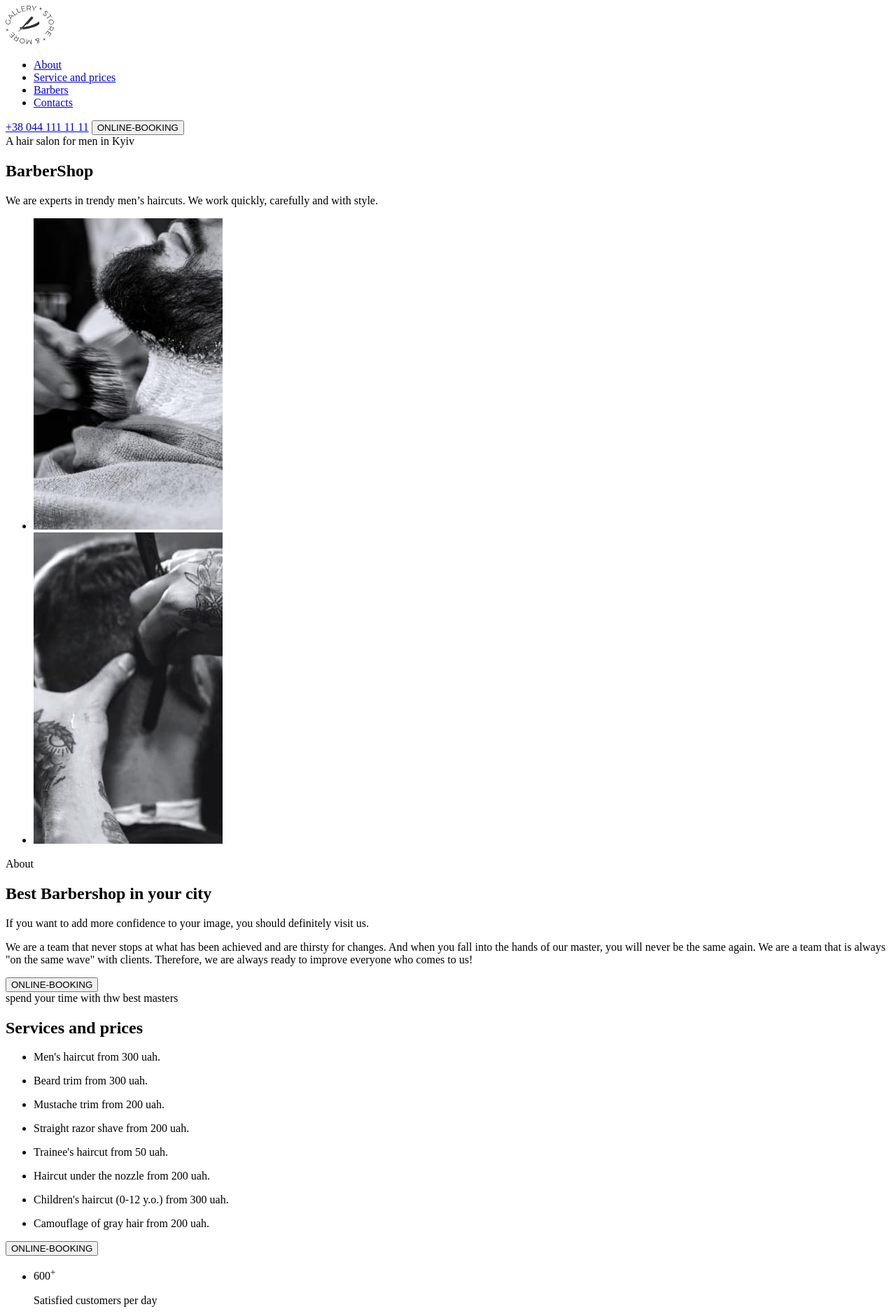
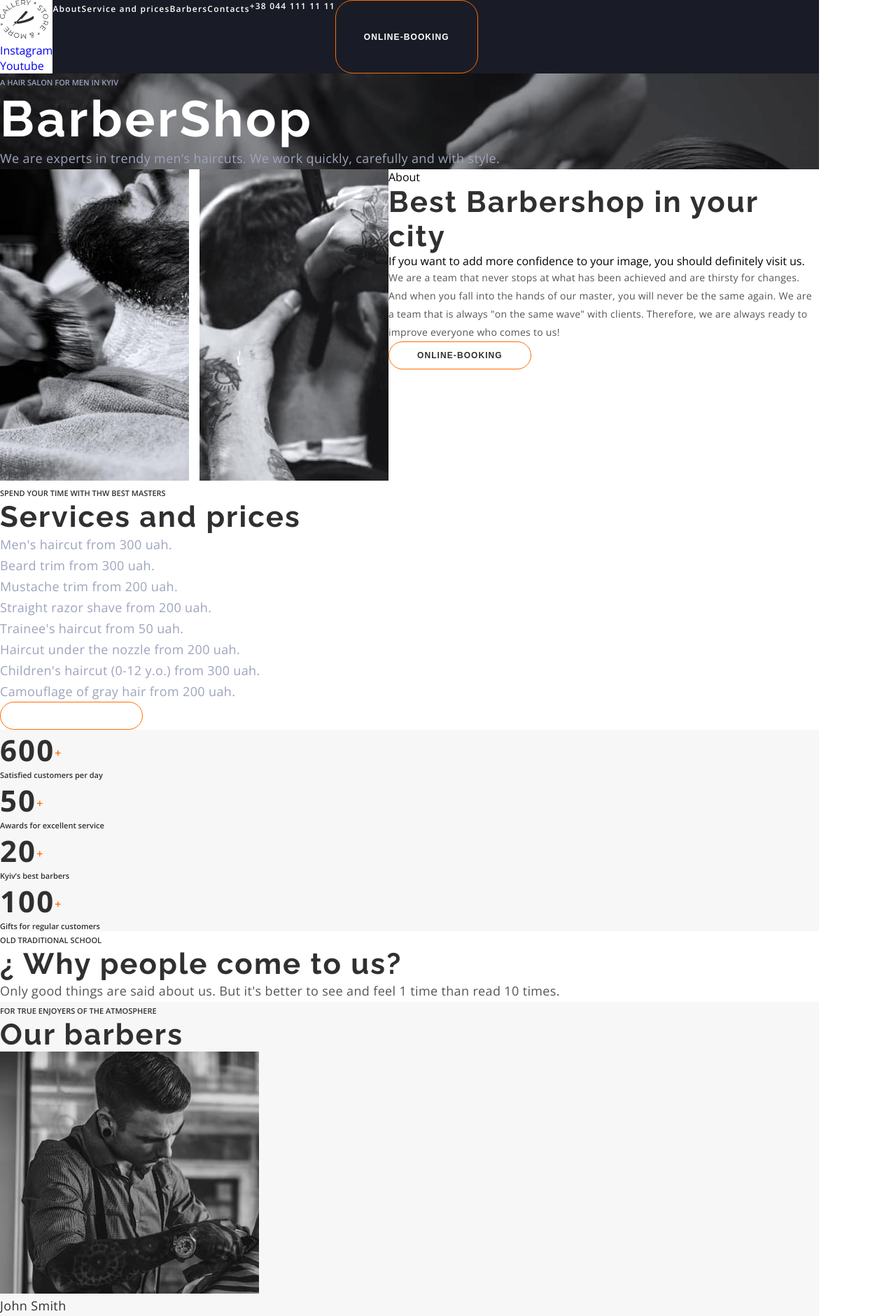
Before and after one commit to katerynazhvanko/barbershop, a plain HTML site: page index.html in a window 1280 px wide. Shown: the top 1881 px of the page at 70% size. Drawn offline with nearby package versions, Linux system fonts and the light colour scheme.

Commit message:
second commit
add color and text-decoration

```diff
--- /dev/null
+++ b/css/styles.css
@@ -0,0 +1,290 @@
+:root {
+  --main-bg: #ffffff;
+  --second-bg: #f7f7f7;
+  --cover-bg: #191c26;
+  --hover: #ff6c00;
+  --title-light: #303030;
+  --title-dark: #ffffff;
+  --sub-title: #555555;
+  --up-title: #9da4bd;
+  --text-dark: #9da4bd;
+}
+* {
+  margin: 0;
+  padding: 0;
+}
+body {
+  width: 1170px;
+  background-color: var(--main-bg);
+  font-family: "Open Sans", sans-serif;
+  line-height: normal;
+  word-wrap: break-word;
+}
+ul {
+  list-style: none;
+}
+a {
+  text-decoration: none;
+}
+h1,
+h2,
+h3 {
+  margin: 0;
+}
+.visually-hidden {
+  position: absolute;
+  width: 1px;
+  height: 1px;
+  margin: -1px;
+  border: 0;
+  padding: 0;
+  white-space: nowrap;
+  -webkit-clip-path: inset(100%);
+  clip-path: inset(100%);
+  clip: rect(0 0 0 0);
+  overflow: hidden;
+}
+.btn {
+  background-color: transparent;
+  border-radius: 25px;
+  border: 1px solid var(--hover);
+  color: var(--title-dark);
+  padding: 12px 40px;
+  cursor: pointer;
+
+  font-size: 12px;
+  font-weight: 600;
+  text-transform: uppercase;
+  letter-spacing: 1.08px;
+}
+.btn:hover,
+.btn:focus {
+  background-color: var(--hover);
+  border-color: transparent;
+}
+.title {
+  color: var(--title-light);
+  font-size: 42px;
+  font-family: Raleway;
+  font-weight: 700;
+  letter-spacing: 2.1px;
+}
+.suptitle {
+  color: var(--title-light);
+  font-size: 11px;
+  font-weight: 600;
+  text-transform: uppercase;
+}
+
+/* HEADER */
+.header {
+  display: flex;
+  background-color: #191c26;
+}
+.sidebar {
+  display: flex;
+  flex-direction: column;
+  background-color: var(--main-bg);
+}
+.nav {
+  display: flex;
+}
+.nav-list {
+  display: flex;
+}
+.nav-item {
+}
+.nav-link {
+  color: var(--title-dark);
+  font-size: 12px;
+  font-weight: 600;
+  letter-spacing: 1.2px;
+}
+.nav-link:hover,
+.nav-link:focus {
+  color: var(--hover);
+}
+.header-contact {
+  color: var(--main-bg);
+  font-size: 12px;
+  font-weight: 600;
+  letter-spacing: 1.2px;
+  text-transform: uppercase;
+}
+/* HERO */
+.hero {
+  background-image: url(../images/heroslider1-1x.jpg);
+  background-size: cover;
+}
+.hero .suptitle {
+  color: var(--up-title);
+}
+.hero-title {
+  color: var(--title-dark);
+  font-size: 72px;
+  font-family: Raleway;
+  font-weight: 700;
+  letter-spacing: 3.6px;
+}
+.hero-text {
+  color: var(--text-dark);
+  font-size: 18px;
+  font-weight: 400;
+  line-height: 1.6666;
+  letter-spacing: 0.36px;
+  word-wrap: break-word;
+}
+
+/* ABOUT */
+.about {
+  display: flex;
+}
+.about-list {
+  display: flex;
+  gap: 15px;
+}
+.about-item {
+}
+.about-title {
+}
+.about-subtitle {
+  color: var(--sub-title);
+  font-size: 18px;
+  font-weight: 400;
+  line-height: 1.6666;
+  letter-spacing: 0.36px;
+}
+.about-text {
+  color: var(--sub-title);
+  font-size: 14px;
+  font-weight: 400;
+  line-height: 1.8571;
+  letter-spacing: 0.28px;
+}
+.text-btn {
+  color: var(--title-light);
+}
+/* SERVICE AND PRICE */
+.service {
+}
+.service-title {
+}
+.service-list {
+}
+.service-item {
+}
+.service-text {
+  color: var(--text-dark);
+  font-size: 18px;
+  font-weight: 400;
+  line-height: 30px;
+  letter-spacing: 0.36px;
+  word-wrap: break-word;
+}
+/* ADVANTAGES */
+.advantages {
+}
+.advantages-list {
+}
+.advantages-item {
+  background-color: var(--second-bg);
+}
+.advantages-number {
+  color: var(--title-light);
+  font-size: 42px;
+  font-weight: 700;
+  letter-spacing: 2.1px;
+  word-wrap: break-word;
+}
+.advantages-plus {
+  color: var(--hover);
+  font-size: 16px;
+  font-weight: 600;
+}
+.advantages-text {
+  color: var(--title-light);
+  font-size: 11px;
+  font-weight: 600;
+}
+.advantages-info {
+}
+.advantages-title {
+  color: var(--title-light);
+  font-size: 42px;
+  font-family: Raleway;
+  font-weight: 700;
+  letter-spacing: 2.1px;
+}
+.advantages-describe {
+  color: var(--sub-title);
+  font-size: 18px;
+  font-family: Open Sans;
+  font-weight: 400;
+  line-height: 1.6666;
+  letter-spacing: 0.36px;
+}
+/* TEAM */
+.team {
+  background-color: var(--second-bg);
+}
+.team-title {
+}
+.team-list {
+}
+.team-item {
+}
+.team-name {
+  color: var(--title-light);
+  font-size: 18px;
+  font-weight: 400;
+  letter-spacing: 0.36px;
+}
+.team-level {
+  color: var(--hover);
+  font-size: 14px;
+  font-weight: 400;
+  letter-spacing: 0.28px;
+}
+.team-subscribe-list {
+}
+.team-subscribe-item {
+}
+.team-subscribe-link {
+}
+
+/* PORTFOLIO */
+.portfolio {
+}
+.portfolio-list {
+  display: flex;
+  gap: 15px;
+}
+.portfolio-item {
+}
+/* BOOKING + CONTACTS */
+.information {
+  display: flex;
+}
+.booking {
+  background-color: var(--cover-bg);
+}
+.contacts {
+  background: url(../images/contact1x.jpg),
+    lightgray -170.29px 0px / 123.004% 100% no-repeat;
+  /* background-image: url(../images/contact1x.jpg);
+  background-size: cover;
+  box-shadow: 0px 4px 4px 0px rgba(0, 0, 0, 0.25); */
+}
+.contacts-title {
+}
+.title {
+}
+.contacts-list {
+}
+.contacts-item {
+}
+/* ONLINE-BOOKING */
+
+/* CONTACTS */
+
+/* FOOTER */
--- a/index.html
+++ b/index.html
@@ -3,190 +3,245 @@
   <head>
     <meta charset="UTF-8" />
     <meta name="viewport" content="width=device-width, initial-scale=1.0" />
+    <link rel="stylesheet" href="./css/styles.css" />
+    <link rel="preconnect" href="https://fonts.googleapis.com" />
+    <link rel="preconnect" href="https://fonts.gstatic.com" crossorigin />
+    <link
+      href="https://fonts.googleapis.com/css2?family=Open+Sans:wght@400;600;700&family=Raleway:wght@700&display=swap"
+      rel="stylesheet"
+    />
     <title>Barbershop</title>
   </head>
   <body>
-    <header>
+    <header class="header">
+      <div class="sidebar">
         <a href="#"><img src="./images/Logo.svg" alt="logo" /></a>
-      <nav>
-        <ul>
-          <li><a href="#">About</a></li>
-          <li><a href="#">Service and prices</a></li>
-          <li><a href="#">Barbers</a></li>
-          <li><a href="#">Contacts</a></li>
+        <a href="#" class="subscribe-link">Instagram</a>
+        <a href="#" class="subscribe-link">Youtube</a>
+      </div>
+      <nav class="nav">
+        <ul class="nav-list">
+          <li class="nav-item"><a href="#" class="nav-link">About</a></li>
+          <li class="nav-item">
+            <a href="#" class="nav-link">Service and prices</a>
+          </li>
+          <li class="nav-item"><a href="#" class="nav-link">Barbers</a></li>
+          <li class="nav-item"><a href="#" class="nav-link">Contacts</a></li>
         </ul>
-        <a href="tel:+380441111111">+38 044 111 11 11</a>
-        <button type="button">ONLINE-BOOKING</button>
+        <a href="tel:+380441111111" class="header-contact">+38 044 111 11 11</a>
+        <button type="button" class="btn">ONLINE-BOOKING</button>
       </nav>
     </header>
     <main>
       <section class="hero">
-        <span>A hair salon for men in Kyiv</span>
-        <h1>BarberShop</h1>
-        <p>
+        <span class="suptitle">A hair salon for men in Kyiv</span>
+        <h1 class="hero-title">BarberShop</h1>
+        <p class="hero-text">
           We are experts in trendy men’s haircuts. We work quickly, carefully
           and with style.
         </p>
       </section>
       <section class="about">
-        <ul>
-          <li><img src="./images/img1.jpg" alt="head" /></li>
-          <li><img src="./images/img2.jpg" alt="head" /></li>
+        <ul class="about-list">
+          <li class="about-item"><img src="./images/img1.jpg" alt="head" /></li>
+          <li class="about-item"><img src="./images/img2.jpg" alt="head" /></li>
         </ul>
-        <span>About</span>
-        <h2>Best Barbershop in your city</h2>
-        <p>
+        <div>
+          <span class="about-suptitle">About</span>
+          <h2 class="about-title title">Best Barbershop in your city</h2>
+          <p class="subtitle">
             If you want to add more confidence to your image, you should
             definitely visit us.
           </p>
-        <p>
+          <p class="about-text">
             We are a team that never stops at what has been achieved and are
             thirsty for changes. And when you fall into the hands of our master,
-          you will never be the same again. We are a team that is always "on the
-          same wave" with clients. Therefore, we are always ready to improve
-          everyone who comes to us!
+            you will never be the same again. We are a team that is always "on
+            the same wave" with clients. Therefore, we are always ready to
+            improve everyone who comes to us!
           </p>
-        <button type="button">ONLINE-BOOKING</button>
+          <button type="button" class="btn text-btn">ONLINE-BOOKING</button>
+        </div>
       </section>
       <section class="service">
-        <span>spend your time with thw best masters</span>
-        <h2>Services and prices</h2>
-        <ul>
-          <li>
-            <p>Men's haircut <span>from 300 uah.</span></p>
+        <span class="suptitle">spend your time with thw best masters</span>
+        <h2 class="service-title title">Services and prices</h2>
+        <ul class="service-list">
+          <li class="service-item">
+            <p class="service-text">Men's haircut <span>from 300 uah.</span></p>
           </li>
-          <li>
-            <p>Beard trim <span>from 300 uah.</span></p>
+          <li class="service-item">
+            <p class="service-text">Beard trim <span>from 300 uah.</span></p>
           </li>
-          <li>
-            <p>Mustache trim <span>from 200 uah.</span></p>
+          <li class="service-item">
+            <p class="service-text">Mustache trim <span>from 200 uah.</span></p>
           </li>
-          <li>
-            <p>Straight razor shave <span>from 200 uah.</span></p>
+          <li class="service-item">
+            <p class="service-text">
+              Straight razor shave <span>from 200 uah.</span>
+            </p>
           </li>
         </ul>
-        <ul>
-          <li>
-            <p>Trainee's haircut <span>from 50 uah.</span></p>
+        <ul class="service-list">
+          <li class="service-item">
+            <p class="service-text">
+              Trainee's haircut <span>from 50 uah.</span>
+            </p>
           </li>
-          <li>
-            <p>Haircut under the nozzle <span>from 200 uah.</span></p>
+          <li class="service-item">
+            <p class="service-text">
+              Haircut under the nozzle <span>from 200 uah.</span>
+            </p>
           </li>
-          <li>
-            <p>Children's haircut (0-12 y.o.) <span>from 300 uah.</span></p>
+          <li class="service-item">
+            <p class="service-text">
+              Children's haircut (0-12 y.o.) <span>from 300 uah.</span>
+            </p>
           </li>
-          <li>
-            <p>Camouflage of gray hair <span>from 200 uah.</span></p>
+          <li class="service-item">
+            <p class="service-text">
+              Camouflage of gray hair <span>from 200 uah.</span>
+            </p>
           </li>
         </ul>
-        <button type="button">ONLINE-BOOKING</button>
+        <button type="button" class="btn">ONLINE-BOOKING</button>
       </section>
-      <section class="advanteges">
-        <ul>
-          <li>
-            <span>600</span><sup>+</sup>
-            <p>Satisfied customers per day</p>
+      <section class="advantages">
+        <ul class="advantages-list">
+          <li class="advantages-item">
+            <span class="advantages-number">600</span
+            ><sup class="advantages-plus">+</sup>
+            <p class="advantages-text">Satisfied customers per day</p>
           </li>
-          <li>
-            <span>50</span><sup>+</sup>
-            <p>Awards for excellent service</p>
+          <li class="advantages-item">
+            <span class="advantages-number">50</span
+            ><sup class="advantages-plus">+</sup>
+            <p class="advantages-text">Awards for excellent service</p>
           </li>
-          <li>
-            <span>20</span><sup>+</sup>
-            <p>Kyiv’s best barbers</p>
+          <li class="advantages-item">
+            <span class="advantages-number">20</span
+            ><sup class="advantages-plus">+</sup>
+            <p class="advantages-text">Kyiv’s best barbers</p>
           </li>
-          <li>
-            <span>100</span><sup>+</sup>
-            <p>Gifts for regular customers</p>
+          <li class="advantages-item">
+            <span class="advantages-number">100</span
+            ><sup class="advantages-plus">+</sup>
+            <p class="advantages-text">Gifts for regular customers</p>
           </li>
         </ul>
-        <div>
-          <span>old traditional school</span>
-          <h2><span>&iquest;</span> Why people come to us?</h2>
-          <p>
+        <div class="advantages-info">
+          <span class="suptitle">old traditional school</span>
+          <h2 class="advantages-title title">
+            <span>&iquest;</span> Why people come to us?
+          </h2>
+          <p class="advantages-describe">
             Only good things are said about us. But it's better to see and feel
             1 time than read 10 times.
           </p>
         </div>
       </section>
       <section class="team">
-        <span>For true enjoyers of the atmosphere</span>
-        <h2>Our barbers</h2>
-        <ul>
-          <li>
+        <span class="suptitle">For true enjoyers of the atmosphere</span>
+        <h2 class="team-title title">Our barbers</h2>
+        <ul class="team-list">
+          <li class="team-item">
             <img src="./images/team1-1x.jpg" alt="barber with tattoo" />
-            <h3>John Smith</h3>
-            <p>Extreme Barber</p>
-            <ul>
-              <li><a href="#"></a></li>
-              <li><a href="#"></a></li>
-              <li><a href="#"></a></li>
-              <li><a href="#"></a></li>
+            <h3 class="team-name">John Smith</h3>
+            <p class="team-level">Extreme Barber</p>
+            <ul class="team-subscribe-list">
+              <li class="team-subscribe-item">
+                <a href="#" class="team-subscribe-link"></a>
+              </li>
+              <li class="team-subscribe-item">
+                <a href="#" class="team-subscribe-link"></a>
+              </li>
+              <li class="team-subscribe-item">
+                <a href="#" class="team-subscribe-link"></a>
+              </li>
+              <li class="team-subscribe-item">
+                <a href="#" class="team-subscribe-link"></a>
+              </li>
             </ul>
           </li>
-          <li>
+          <li class="team-item">
             <img src="./images/team2-1x.jpg" alt="barber with client" />
-            <h3>Machele Doe</h3>
-            <p>Extreme Barber</p>
-            <ul>
-              <li><a href="#"></a></li>
-              <li><a href="#"></a></li>
-              <li><a href="#"></a></li>
-              <li><a href="#"></a></li>
+            <h3 class="team-name">Machele Doe</h3>
+            <p class="team-level">Extreme Barber</p>
+            <ul class="team-subscribe-list">
+              <li class="team-subscribe-item">
+                <a href="#" class="team-subscribe-link"></a>
+              </li>
+              <li class="team-subscribe-item">
+                <a href="#" class="team-subscribe-link"></a>
+              </li>
+              <li class="team-subscribe-item">
+                <a href="#" class="team-subscribe-link"></a>
+              </li>
+              <li class="team-subscribe-item">
+                <a href="#" class="team-subscribe-link"></a>
+              </li>
             </ul>
           </li>
-          <li>
+          <li class="team-item">
             <img
               src="./images/team3-1x.jpg"
               alt="barber with tattoo and client"
             />
-            <h3>Alan Black</h3>
-            <p>Extreme Barber</p>
-            <ul>
-              <li><a href="#"></a></li>
-              <li><a href="#"></a></li>
-              <li><a href="#"></a></li>
-              <li><a href="#"></a></li>
+            <h3 class="team-name">Alan Black</h3>
+            <p class="team-level">Extreme Barber</p>
+            <ul class="team-subscribe-list">
+              <li class="team-subscribe-item">
+                <a href="#" class="team-subscribe-link"></a>
+              </li>
+              <li class="team-subscribe-item">
+                <a href="#" class="team-subscribe-link"></a>
+              </li>
+              <li class="team-subscribe-item">
+                <a href="#" class="team-subscribe-link"></a>
+              </li>
+              <li class="team-subscribe-item">
+                <a href="#" class="team-subscribe-link"></a>
+              </li>
             </ul>
           </li>
         </ul>
       </section>
       <section class="portfolio">
-        <span>In Latin, "barba" means "beard"</span>
-        <h2>Portfolio</h2>
-        <ul>
-          <li>
+        <span class="suptitle">In Latin, "barba" means "beard"</span>
+        <h2 class="visually-hidden">Portfolio</h2>
+        <ul class="portfolio-list">
+          <li class="portfolio-item">
             <img
               src="./images/portfolio1-1x.jpg"
               alt="barber with hairmachine"
             />
           </li>
-          <li>
+          <li class="portfolio-item">
             <img src="./images/portfolio2-1x.jpg" alt="barber shaves" />
           </li>
-          <li>
+          <li class="portfolio-item">
             <img src="./images/portfolio3-1x.jpg" alt="barber with client" />
           </li>
-          <li>
+          <li class="portfolio-item">
             <img src="./images/portfolio4-1x.jpg" alt="barber's hands" />
           </li>
         </ul>
       </section>
-      <section>
+      <section class="information">
         <div class="booking">
           <h2>Online-booking</h2>
           <form>
             <input placeholder="NAME*" />
             <input placeholder="PHONE*" />
             <textarea placeholder="MESSAGE"></textarea>
-            <button type="submit">SEND</button>
+            <button type="submit" class="btn">SEND</button>
           </form>
         </div>
         <div class="contacts">
-          <h2>Contacts</h2>
+          <h2 class="contacts-title title">Contacts</h2>
           <address>
-            <ul>
-              <li>
+            <ul class="contacts-list">
+              <li class="contacts-item">
                 <a
                   href="https://maps.app.goo.gl/K78xXRxyZLYF9gL68"
                   target="_blank"
@@ -194,22 +249,24 @@
                   >st. Vasilkovaya, 7A Kiev, 08132</a
                 >
               </li>
-              <li><a href="tel:+380441111111">+38 044 111 11 11</a></li>
-              <li>
+              <li class="contacts-item">
+                <a href="tel:+380441111111">+38 044 111 11 11</a>
+              </li>
+              <li class="contacts-item">
                 <a href="mailto:barbershop@email.com">barbershop@email.com</a>
               </li>
             </ul>
           </address>
-          <p>working hours</p>
+          <p class="">working hours</p>
           <p>Every day from 9:00 to 22:00</p>
         </div>
       </section>
     </main>
-    <footer>
+    <footer class="footer">
       <div>
         <p><span>&#169;</span> Copyright 2020</p>
-        <a href="#">Instagram</a>
-        <a href="#">Youtube</a>
+        <a href="#" class="subscribe-link">Instagram</a>
+        <a href="#" class="subscribe-link">Youtube</a>
       </div>
     </footer>
   </body>
```
Also changed, not shown: 1 other file. Lines whose indentation alone changed are shown as unchanged.
